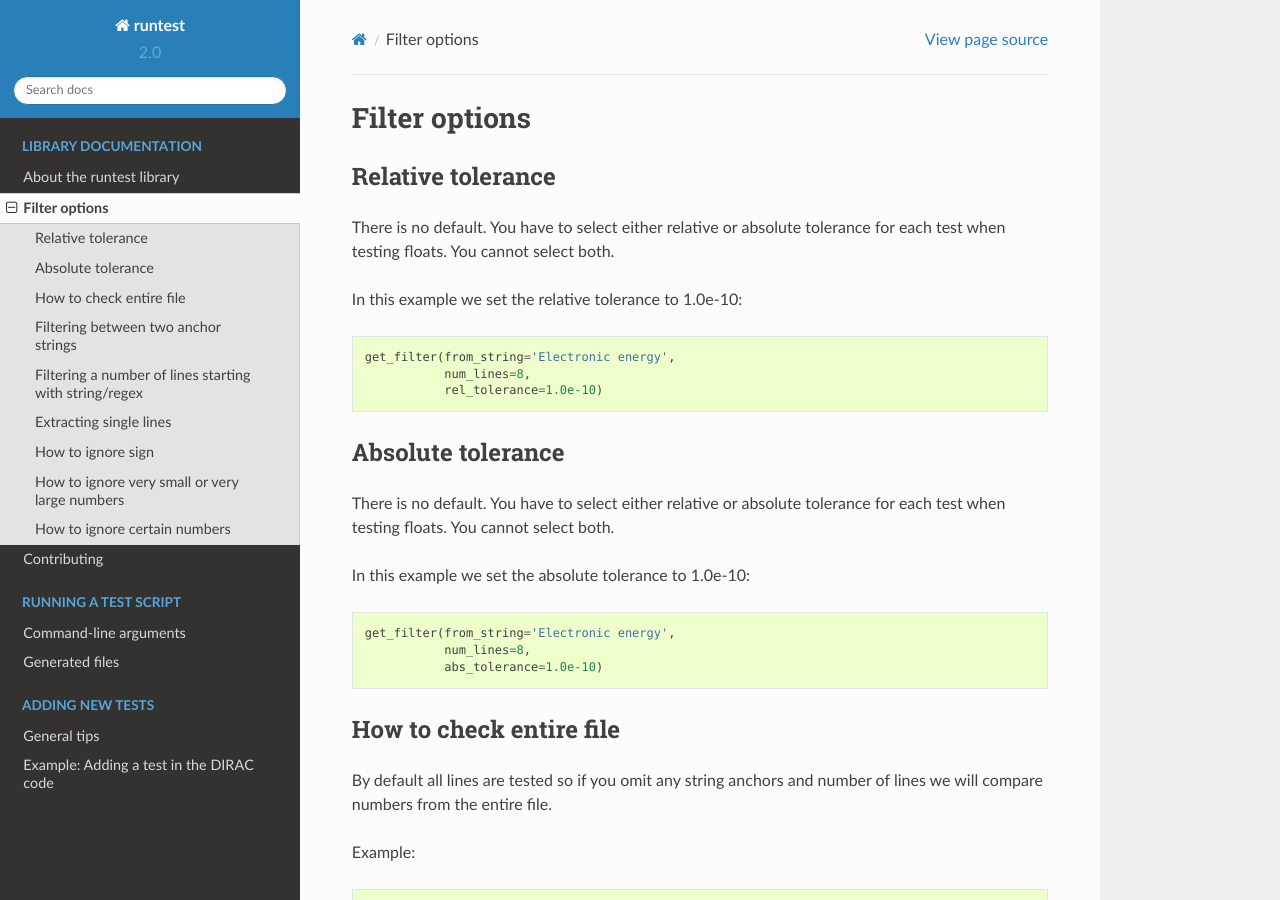
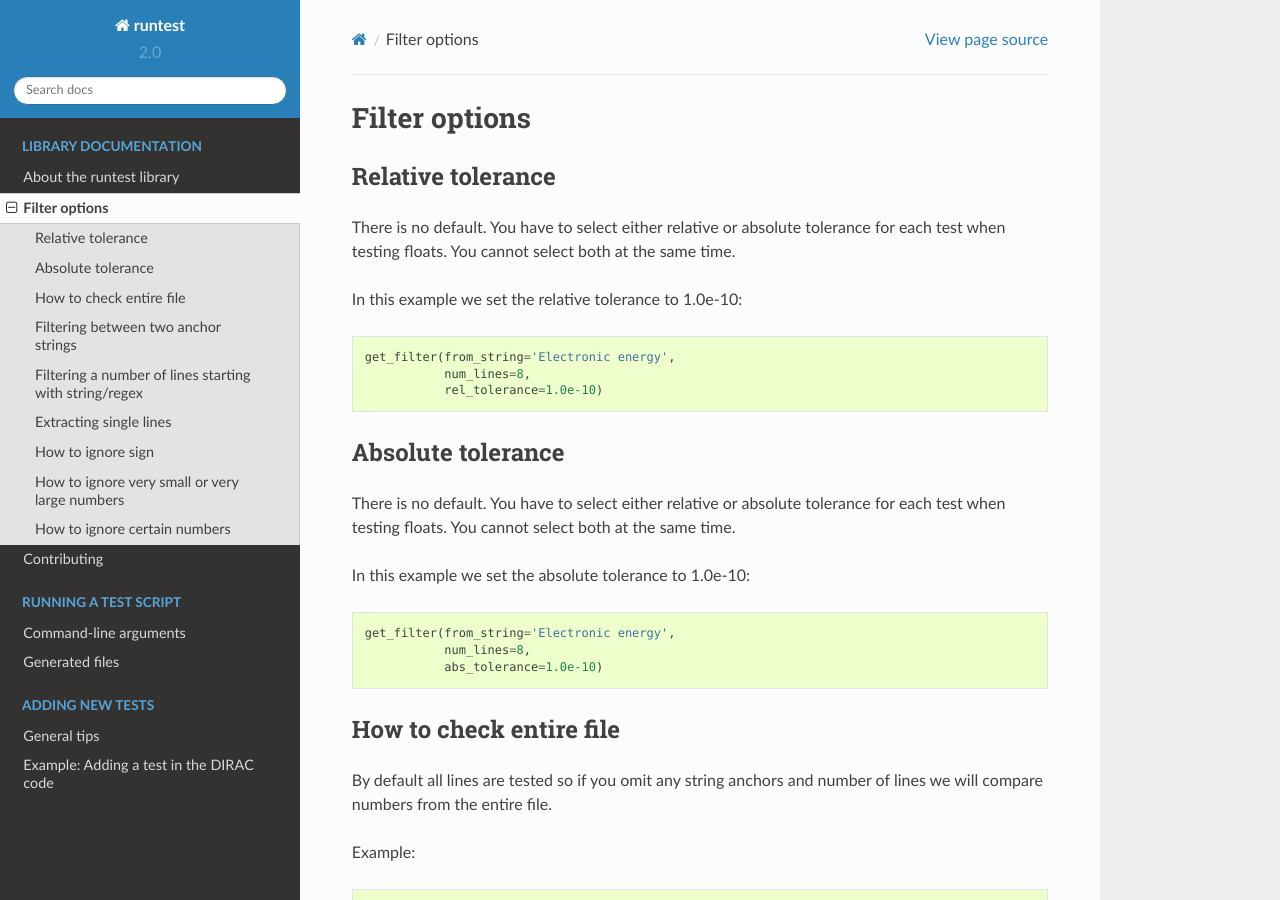
Before and after one commit to bast/runtest, a Sphinx documentation site: the page built from doc/library/filter_options.rst, in a window 1280 px wide and 900 px high. Built offline with Sphinx 7.4.7 and the Read the Docs theme 2.0.0, drawn with Linux system fonts in a browser that asks for light colours; some of the changed text lies outside the part shown.

Commit message:
update library doc

```diff
--- a/doc/library/about.rst
+++ b/doc/library/about.rst
@@ -23,4 +23,4 @@ Design decisions
 
 The library is designed to play well with CTest, to be convenient when used
 interactively, and to work without trouble on Linux, Mac, and Windows. It
-offers test scripts a basic argument parsing.
+offers a basic argument parsing for test scripts.
--- a/doc/library/contributing.rst
+++ b/doc/library/contributing.rst
@@ -7,7 +7,7 @@ Yes please! Please follow this excellent guide:
 http://www.contribution-guide.org. We do not require any formal copyright
 assignment or contributor license agreement. Any contributions intentionally
 sent upstream are presumed to be offered under terms of the OSI-approved BSD
-3-clause License.
+3-clause license.
 
 Methods, and variables that start with underscore are private.
 
--- a/doc/library/filter_options.rst
+++ b/doc/library/filter_options.rst
@@ -7,8 +7,8 @@ Filter options
 Relative tolerance
 ------------------
 
-There is no default. You have to select either relative or absolute
-tolerance for each test when testing floats. You cannot select both.
+There is no default. You have to select either relative or absolute tolerance
+for each test when testing floats. You cannot select both at the same time.
 
 In this example we set the relative tolerance to 1.0e-10:
 
@@ -22,8 +22,8 @@ In this example we set the relative tolerance to 1.0e-10:
 Absolute tolerance
 ------------------
 
-There is no default. You have to select either relative or absolute
-tolerance for each test when testing floats. You cannot select both.
+There is no default. You have to select either relative or absolute tolerance
+for each test when testing floats. You cannot select both at the same time.
 
 In this example we set the absolute tolerance to 1.0e-10:
 
```
Also changed, not shown: other parts of doc/library/filter_options.rst (+4 -5 lines).
